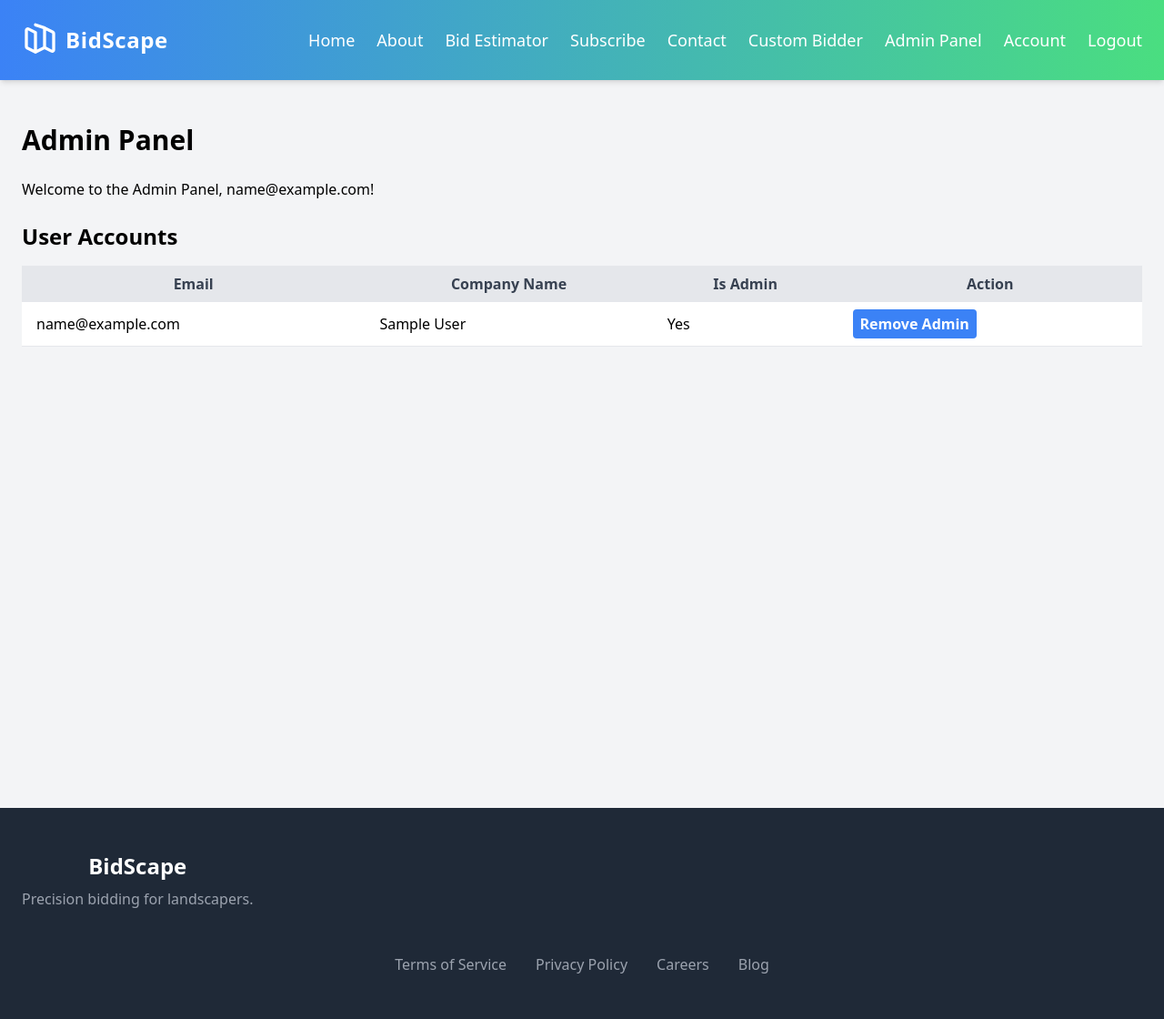
After one commit to JohnathonCrowder/Landscape_bidder, a Flask app: page /admin in a window 1280 px wide. The commit adds this page. Shown: the whole page at 91% size. Run offline with Flask 3, Linux system fonts and the light colour scheme; a user stored in the database is signed in; tables that the repository leaves empty hold one stand-in row (values such as "Sample post"); some libraries are stand-ins or nearby versions.

Commit message:
Added Admin Panel

```diff
--- a/app/models.py
+++ b/app/models.py
@@ -10,6 +10,8 @@ class User(UserMixin, db.Model):
     logo = db.Column(db.LargeBinary, nullable=True)
     logo_mimetype = db.Column(db.String(64), nullable=True)
 
+    is_admin = db.Column(db.Boolean, default=False)
+
     def set_password(self, password):
         self.password_hash = generate_password_hash(password)
 
--- a/app/routes.py
+++ b/app/routes.py
@@ -198,6 +198,7 @@ def signup():
         email = request.form['email']
         password = request.form['password']
         company_name = request.form['company_name'] or None  # Set to None if empty
+        user = User(email=email, company_name=company_name, is_admin=(email == 'admin@gmail.com'))
         if User.query.filter_by(email=email).first():
             flash('Email already exists')
         else:
@@ -212,6 +213,9 @@ def signup():
 @bp.route('/forgot-password')
 def forgot_password():
     return render_template('forgot_password.html', title='Forgot Password')
+
+
+
 
 @bp.route('/bid-estimator', methods=['GET', 'POST'])
 def bid_estimator():
@@ -372,3 +376,29 @@ def allowed_file(filename):
     ALLOWED_EXTENSIONS = {'png', 'jpg', 'jpeg', 'gif'}
     return '.' in filename and \
            filename.rsplit('.', 1)[1].lower() in ALLOWED_EXTENSIONS
+
+
+
+
+############################## Admin Routes #######################################
+
+@bp.route('/admin')
+@login_required
+def admin_panel():
+    if current_user.is_admin:
+        users = User.query.all()
+        return render_template('admin.html', title='Admin Panel', users=users)
+    else:
+        abort(403)  # Forbidden
+
+
+@bp.route('/admin/toggle_admin/<int:user_id>', methods=['POST'])
+@login_required
+def toggle_admin(user_id):
+    if current_user.is_admin:
+        user = User.query.get_or_404(user_id)
+        user.is_admin = not user.is_admin
+        db.session.commit()
+        return redirect(url_for('main.admin_panel'))
+    else:
+        abort(403)  # Forbidden
--- /dev/null
+++ b/app/templates/admin.html
@@ -0,0 +1,42 @@
+{% extends 'base.html' %}
+
+{% block title %}Admin Panel{% endblock %}
+
+{% block content %}
+<div class="container mx-auto px-6 py-12">
+    <h1 class="text-3xl font-bold mb-6">Admin Panel</h1>
+    <p class="mb-6">Welcome to the Admin Panel, {{ current_user.email }}!</p>
+
+    <h2 class="text-2xl font-bold mb-4">User Accounts</h2>
+    {% if users %}
+        <table class="w-full mb-6">
+            <thead>
+                <tr class="bg-gray-200 text-gray-700">
+                    <th class="py-2 px-4">Email</th>
+                    <th class="py-2 px-4">Company Name</th>
+                    <th class="py-2 px-4">Is Admin</th>
+                    <th class="py-2 px-4">Action</th>
+                </tr>
+            </thead>
+            <tbody>
+                {% for user in users %}
+                    <tr class="bg-white hover:bg-gray-100">
+                        <td class="py-2 px-4 border-b">{{ user.email }}</td>
+                        <td class="py-2 px-4 border-b">{{ user.company_name or 'N/A' }}</td>
+                        <td class="py-2 px-4 border-b">{{ 'Yes' if user.is_admin else 'No' }}</td>
+                        <td class="py-2 px-4 border-b">
+                            <form action="{{ url_for('main.toggle_admin', user_id=user.id) }}" method="POST">
+                                <button type="submit" class="bg-blue-500 hover:bg-blue-600 text-white font-bold py-1 px-2 rounded">
+                                    {{ 'Remove Admin' if user.is_admin else 'Make Admin' }}
+                                </button>
+                            </form>
+                        </td>
+                    </tr>
+                {% endfor %}
+            </tbody>
+        </table>
+    {% else %}
+        <p>No user accounts found.</p>
+    {% endif %}
+</div>
+{% endblock %}
--- a/app/templates/base.html
+++ b/app/templates/base.html
@@ -26,6 +26,9 @@
                     <a href="{{ url_for('main.contact') }}" class="text-lg font-medium hover:text-blue-100 transition duration-300 ease-in-out">Contact</a>
                     {% if current_user.is_authenticated %}
                         <a href="{{ url_for('main.custom_bidder') }}" class="text-lg font-medium hover:text-blue-100 transition duration-300 ease-in-out">Custom Bidder</a>
+                        {% if current_user.is_admin %}
+                            <a href="{{ url_for('main.admin_panel') }}" class="text-lg font-medium hover:text-blue-100 transition duration-300 ease-in-out">Admin Panel</a>
+                        {% endif %}
                         <a href="{{ url_for('main.account') }}" class="text-lg font-medium hover:text-blue-100 transition duration-300 ease-in-out">Account</a>
                         <a href="{{ url_for('main.logout') }}" class="text-lg font-medium hover:text-blue-100 transition duration-300 ease-in-out">Logout</a>
                     {% else %}
@@ -50,6 +53,9 @@
                     <a href="{{ url_for('main.contact') }}" class="text-lg font-medium hover:text-blue-100 transition duration-300 ease-in-out">Contact</a>
                     {% if current_user.is_authenticated %}
                         <a href="{{ url_for('main.custom_bidder') }}" class="text-lg font-medium hover:text-blue-100 transition duration-300 ease-in-out">Custom Bidder</a>
+                        {% if current_user.is_admin %}
+                            <a href="{{ url_for('main.admin_panel') }}" class="text-lg font-medium hover:text-blue-100 transition duration-300 ease-in-out">Admin Panel</a>
+                        {% endif %}
 
                         <a href="{{ url_for('main.account') }}" class="text-lg font-medium hover:text-blue-100 transition duration-300 ease-in-out">Account</a>
                         <a href="{{ url_for('main.logout') }}" class="text-lg font-medium hover:text-blue-100 transition duration-300 ease-in-out">Logout</a>
```
